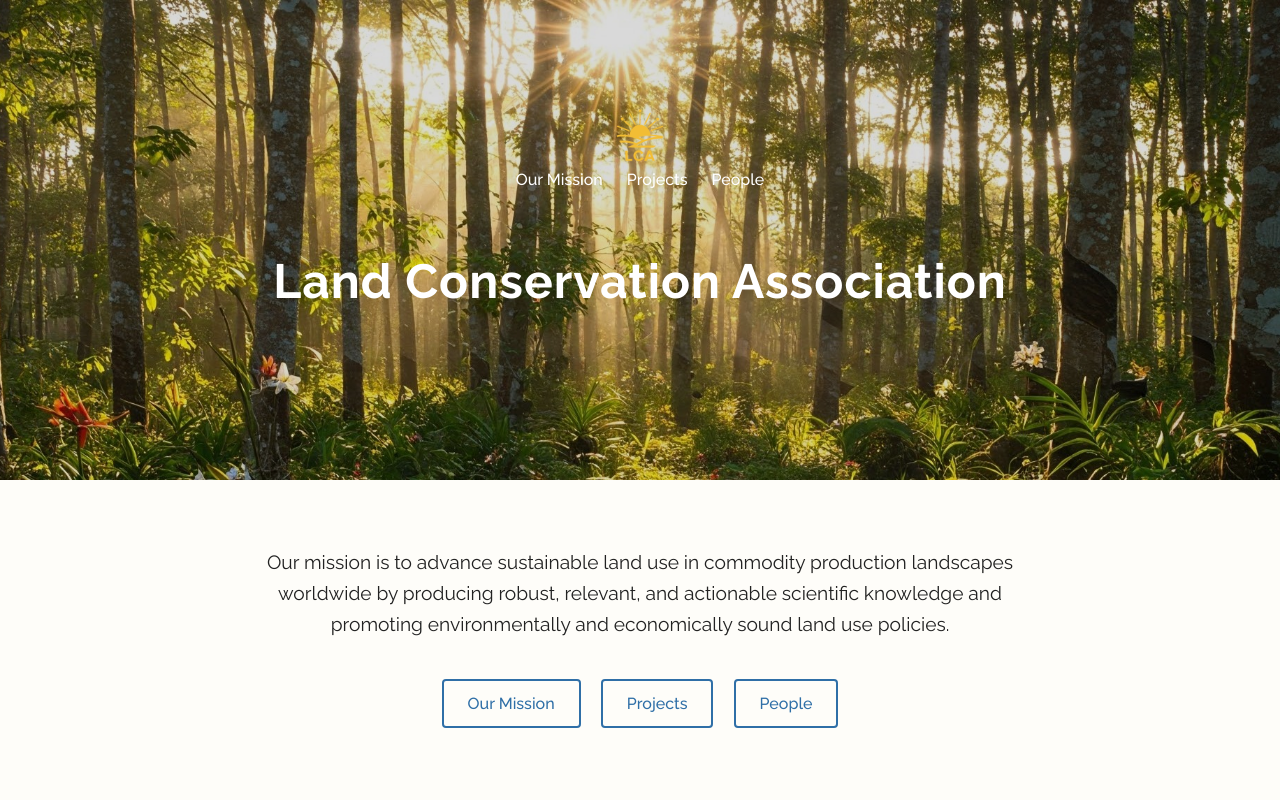
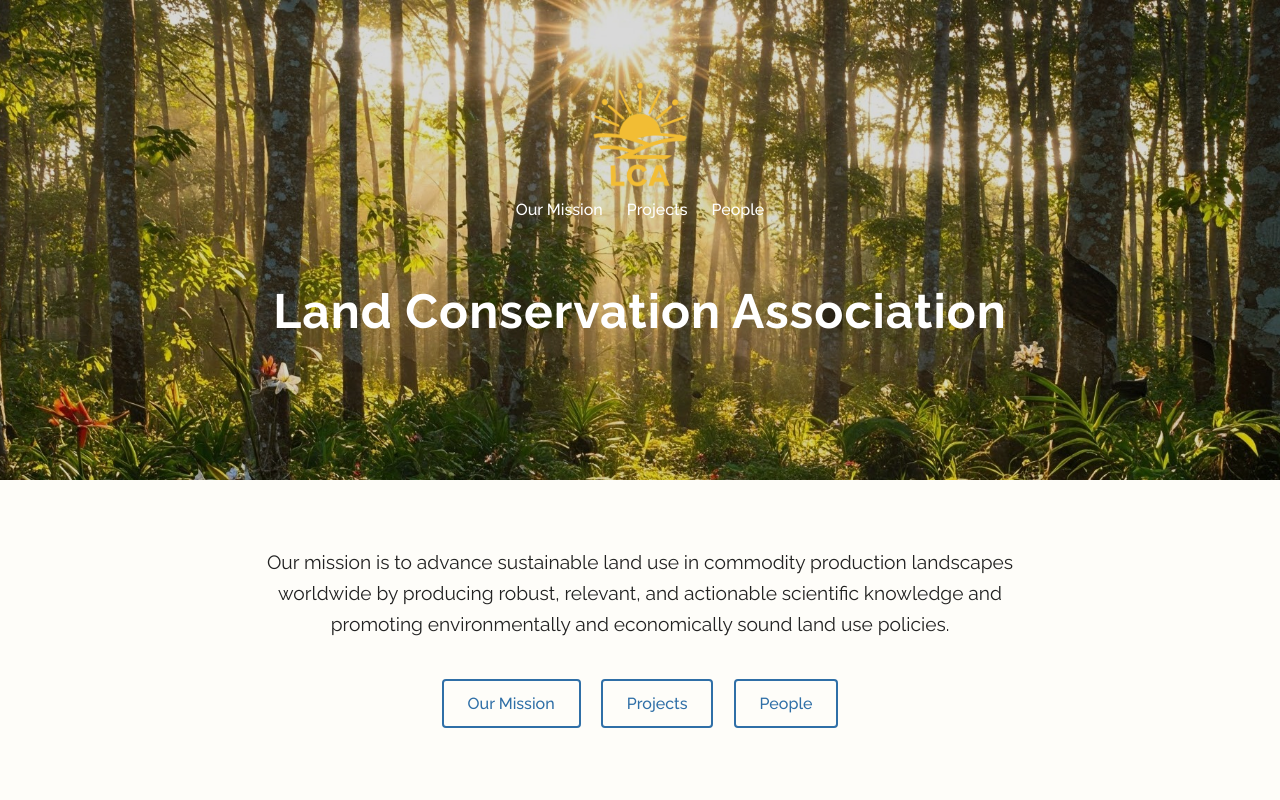
Before and after one commit to appjv/land-conservation-association, a plain HTML site: page index.html in a window 1280 px wide. Shown: the top 800 px of the page. Drawn offline with Linux system fonts and the light colour scheme.

Commit message:
Update style.css

```diff
--- a/style.css
+++ b/style.css
@@ -44,7 +44,7 @@ header {
 }
 
 .header-logo {
-  max-height: 60px;
+  max-height: 120px;
   width: auto;
 }
 
```
